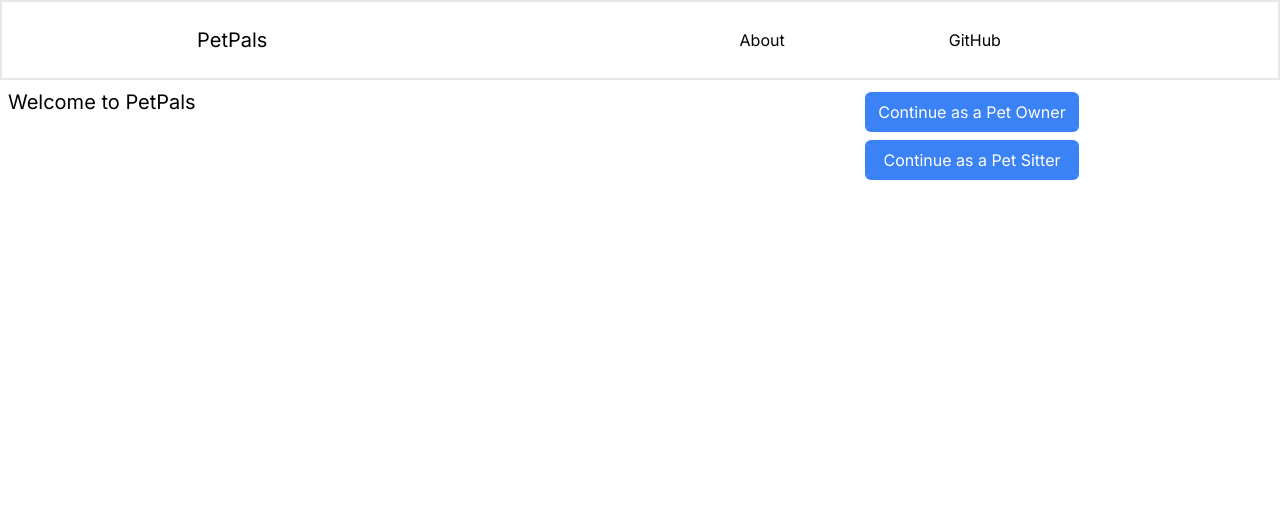
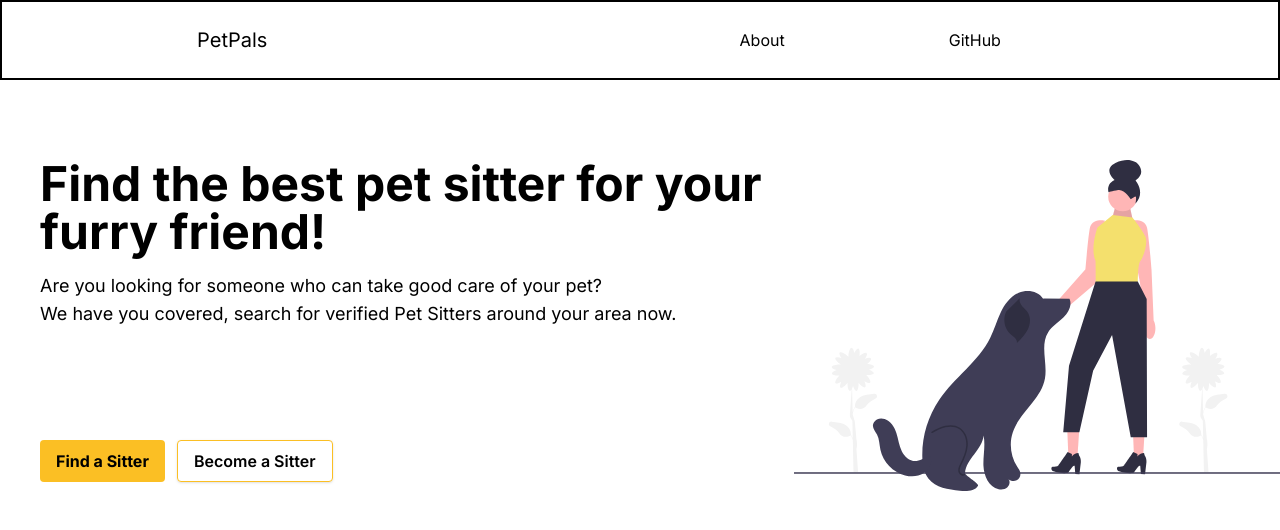
Before and after one commit to MayurSMahajan/PetPals, a React (Create React App) app in the folder petpals/: page / in a window 1280 px wide. Shown: the top 530 px of the page. Built offline with nearby package versions, Linux system fonts and the light colour scheme.

Commit message:
hero component created

```diff
--- a/petpals/src/components/Hero.js
+++ b/petpals/src/components/Hero.js
@@ -1,17 +1,34 @@
-import React from 'react'
+import React from "react";
+import heroIllustration from "./heroIllustration.svg";
+const Hero = () => {
+  return (
+    <div classname="hero-container">
+      <div className="flex flex-row justify-around mt-20">
+        <div className="hero-headline flex flex-col pl-10">
+          <h1 className="text-5xl font-bold  ">
+            Find the best pet sitter for your furry friend!
+          </h1>
+          <p className="w-62 mt-4 text-lg">
+            Are you looking for someone who can take good care of your pet?
+            <br />
+            We have you covered, search for verified Pet Sitters around your
+            area now.
+          </p>
+          <div className="flex mt-28 ">
+            <button className="bg-apnacolor hover:bg-apnacolor text-white font-bold py-2 px-4  rounded">
+              Find a Sitter
+            </button>
+            <button className="ml-3 bg-white hover:bg-gray-100 text-gray-800 font-semibold py-2 px-4 border border-apnacolor rounded shadow">
+              Become a Sitter
+            </button>
+          </div>
+        </div>
+        <div className="hero-illustration flex-2">
+          <img src={heroIllustration} alt="hero" />
+        </div>
+      </div>
+    </div>
+  );
+};
 
-const Hero = () => {
-    return (
-        <div className='flex m-2 min-h-[85vh] w-full'>
-            <div className='flex flex-col w-2/3'>
-                <h1 className='text-xl'>Welcome to PetPals</h1>
-            </div>
-            <div className='flex flex-col w-1/3'>
-                <button className='rounded-md p-2 w-1/2 items-center m-1 hover:bg-blue-900 bg-blue-500 text-white'>Continue as a Pet Owner</button>
-                <button className='rounded-md p-2 w-1/2 items-center m-1 hover:bg-blue-900 bg-blue-500 text-white'>Continue as a Pet Sitter</button>
-            </div>
-        </div>
-    )
-}
-
-export default Hero
+export default Hero;
--- a/petpals/tailwind.config.js
+++ b/petpals/tailwind.config.js
@@ -1,10 +1,11 @@
 /** @type {import('tailwindcss').Config} */
 module.exports = {
-  content: [
-    "./src/**/*.{js,jsx,ts,tsx}",
-  ],
+  content: ["./src/**/*.{js,jsx,ts,tsx}"],
   theme: {
     extend: {},
+    colors: {
+      apnacolor: "#fbbf24",
+    },
   },
   plugins: [],
-}
+};
```
Also changed, not shown: petpals/src/components/heroIllustration.svg (added), 1 other file (tests, documents, lock files or other folders).
